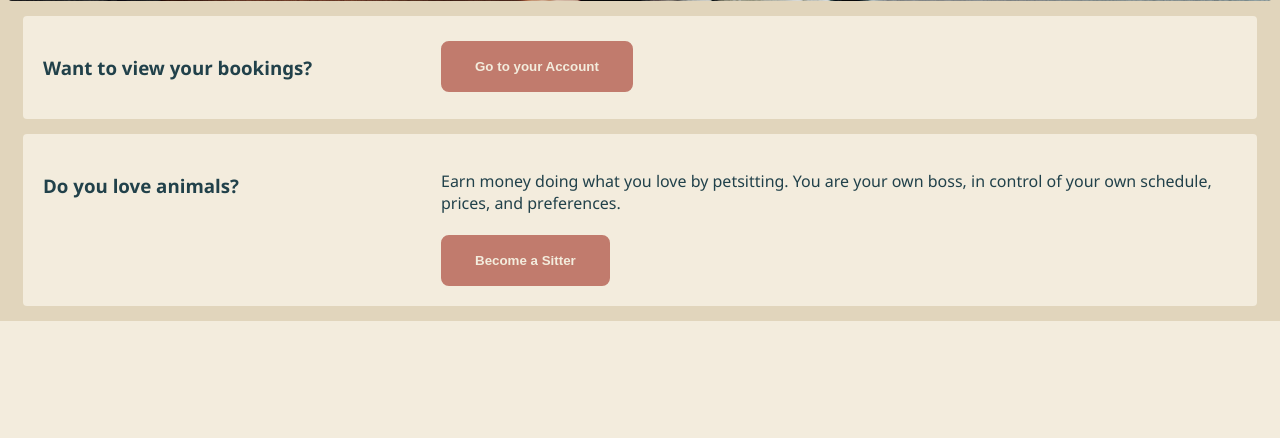
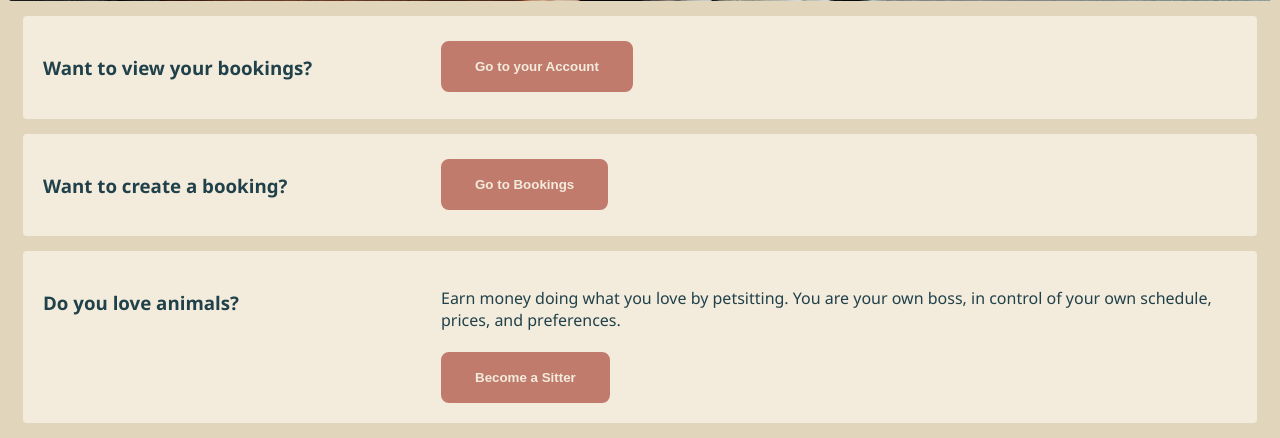
Before and after one commit to maanasa1/Away, a PHP site: page /customer.php in a window 1280 px wide. Shown: the part 707-1145 px from the top of the page. Before the commit the page ends 1028 px from the top, so only its background shows below. Run offline with PHP 8.4, Linux system fonts and the light colour scheme.

Commit message:
Add booking link

```diff
--- a/customer.php
+++ b/customer.php
@@ -116,6 +116,17 @@ require_once 'includes/petregister/petregister_view.inc.php';
         </div>
     </div>
 
+    <div class="text-content two-cols">
+        <div>
+            <h3>Want to create a booking?</h3>
+        </div>
+        <div>
+            <a href="./booking.php">
+                <button class="btn">Go to Bookings</button>
+            </a>
+        </div>
+    </div>
+
     <?php
     if (isset($_SESSION["user_id"])) {
         include('includes/displaypets.inc.php');
```
